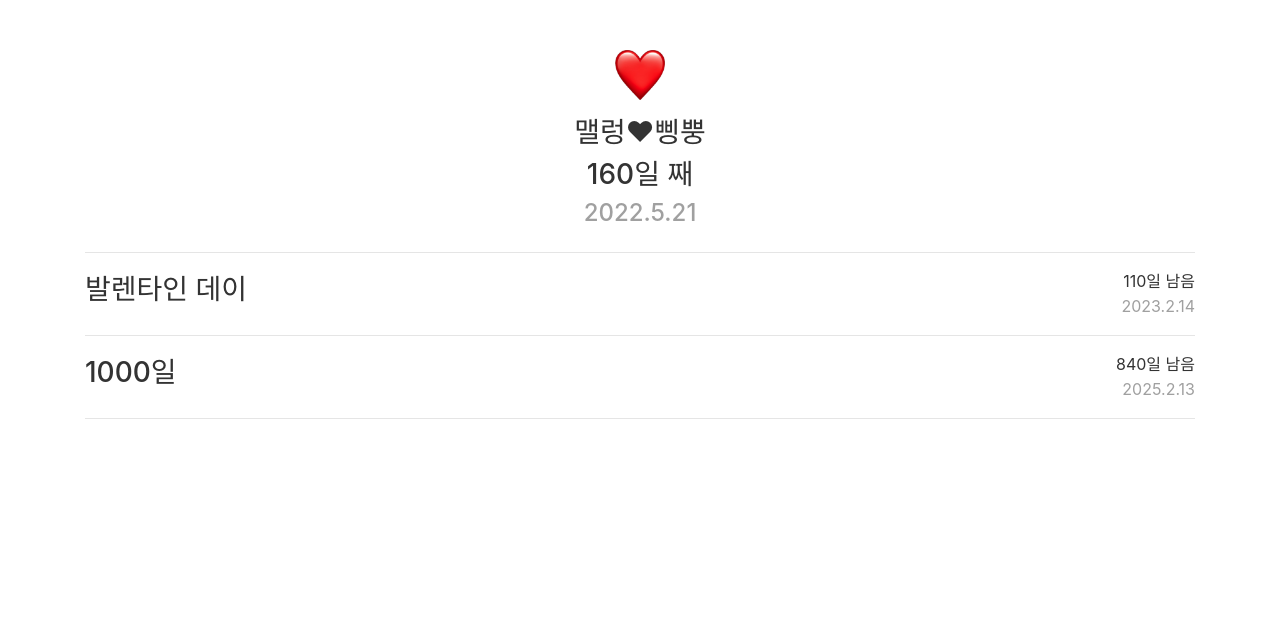
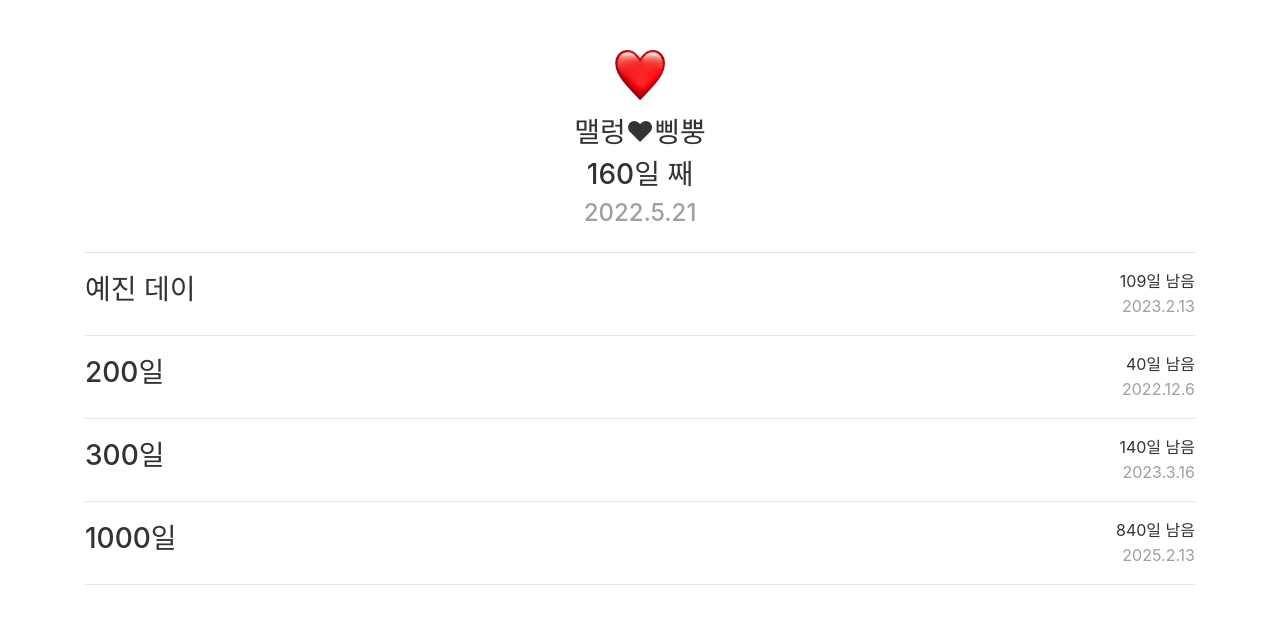
Before and after one commit to yejinstar/js-exercise, a plain HTML site: page index.html in a window 1280 px wide. Drawn offline with nearby package versions, Linux system fonts and the light colour scheme.

Commit message:
200일, 300일 추가

```diff
--- a/index.html
+++ b/index.html
@@ -69,10 +69,26 @@
     </div>
     <hr/>
     <section class='special-day'>
-        <h3 class='title'>발렌타인 데이</h3>
+        <h3 class='title'>예진 데이</h3>
         <div class='date-box'>
             <p id='valentine' class='days-left'>0일 남음</p>
-            <p class='date'>2023.2.14</p>
+            <p class='date'>2023.2.13</p>
+        </div>
+    </section>
+    <hr/>
+    <section class='special-day'>
+        <h3 class='title'>200일</h3>
+        <div class='date-box'>
+            <p id='twohund' class='days-left'>0일 남음</p>
+            <p id='twohund-date' class='date'>0000.00.00</p>
+        </div>
+    </section>
+    <hr/>
+    <section class='special-day'>
+        <h3 class='title'>300일</h3>
+        <div class='date-box'>
+            <p id='threehund' class='days-left'>0일 남음</p>
+            <p id='threehund-date' class='date'>0000.00.00</p>
         </div>
     </section>
     <hr/>
@@ -97,10 +113,30 @@
         console.log(diff);
         $("#love").text(diff + "일 째");
         //기념일까지 남은 날짜는?
-        var valentine = new Date('2023-02-14');
+        var valentine = new Date('2023-02-13');
         var diff2 = Math.floor((valentine.getTime()-now.getTime())/(1000*60*60*24)+1) ;
         console.log(diff2);
         $("#valentine").text(diff2 + "일 남음");
+        //200일은 언제인가?
+        var twohund = new Date(start.getTime() + 199 * (1000*60*60*24));
+        var twohundDate = twohund.getFullYear() + '.' + (twohund.getMonth()+1) + '.' + twohund.getDate();
+        $('#twohund-date').text(twohundDate);
+
+        //기념일까지 남은 날짜는?
+        var Diff4 = twohund.getTime() - now.getTime();
+        var day4 = Math.floor(Diff4 / (1000 * 60 * 60 * 24) + 1);
+        $('#twohund').text(day4 + '일 남음');
+
+        //300일은 언제인가?
+        var threehund = new Date(start.getTime() + 299 * (1000*60*60*24));
+        var threehundDate = threehund.getFullYear() + '.' + (threehund.getMonth()+1) + '.' + threehund.getDate();
+        $('#threehund-date').text(threehundDate);
+
+        //기념일까지 남은 날짜는?
+        var Diff5 = threehund.getTime() - now.getTime();
+        var day5 = Math.floor(Diff5 / (1000 * 60 * 60 * 24) + 1);
+        $('#threehund').text(day5 + '일 남음');
+
         //천일은 언제인가?
         var thousand = new Date(start.getTime() + 999 * (1000*60*60*24));
         var thousandDate = thousand.getFullYear() + '.' + (thousand.getMonth()+1) + '.' + thousand.getDate();
```
